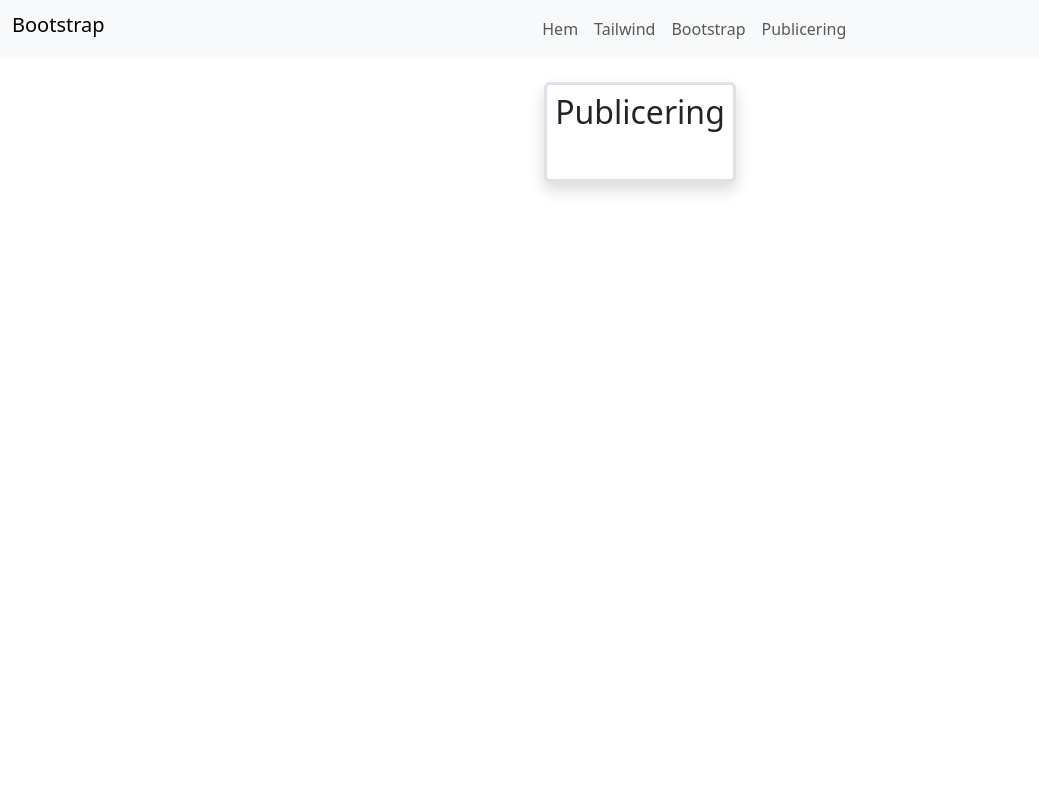
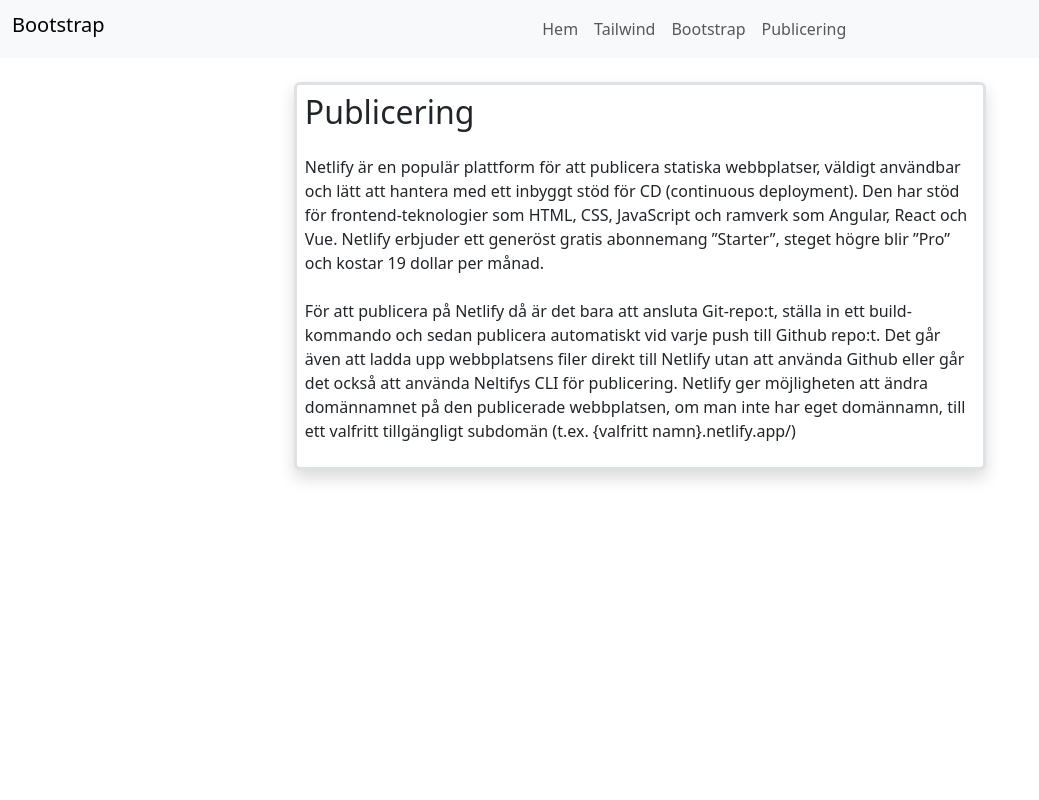
Before and after one commit to Himoazo/Tailwind---Bootstrap, a website built with Parcel: page src/deploy.html in a window 1280 px wide. Shown: the top 800 px of the page, without its empty margins (0-1039 px from the left). Built offline with nearby package versions, Linux system fonts and the light colour scheme.

Commit message:
Text for deployment and adding dist and cache to ignore

```diff
--- a/src/deploy.html
+++ b/src/deploy.html
@@ -34,7 +34,15 @@
         <div id="text" class="border border-3 rounded shadow mb-5 bg-body m-auto">
             <h2 class="p-2">Publicering</h2>
             <p class="p-2">
-
+              Netlify är en populär plattform för att publicera statiska webbplatser, väldigt användbar och lätt att hantera med ett
+              inbyggt stöd för CD (continuous deployment). Den har stöd för frontend-teknologier som HTML, CSS, JavaScript och
+              ramverk som Angular, React och Vue. Netlify erbjuder ett generöst gratis abonnemang ”Starter”, steget högre blir
+              ”Pro” och kostar 19 dollar per månad. <br><br>
+              För att publicera på Netlify då är det bara att ansluta Git-repo:t, ställa in ett build-kommando och sedan publicera
+              automatiskt vid varje push till Github repo:t. Det går även att ladda upp webbplatsens filer direkt till Netlify
+              utan att använda Github eller går det också att använda Neltifys CLI för publicering. Netlify ger möjligheten att
+              ändra domännamnet på den publicerade webbplatsen, om man inte har eget domännamn, till ett valfritt tillgängligt
+              subdomän (t.ex. {valfritt namn}.netlify.app/)
             </p>
         </div>
     </main>
```
Also changed, not shown: dist/deploy.html, 1 other file.
